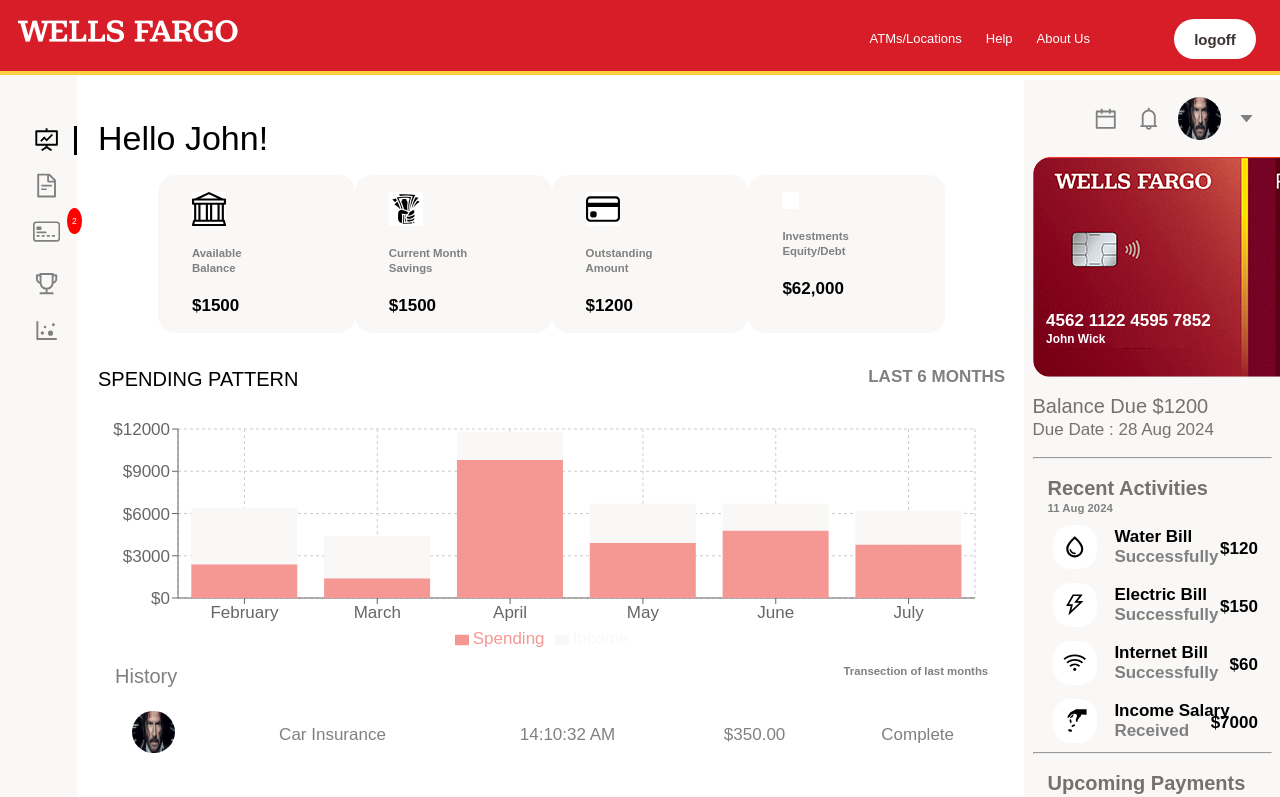
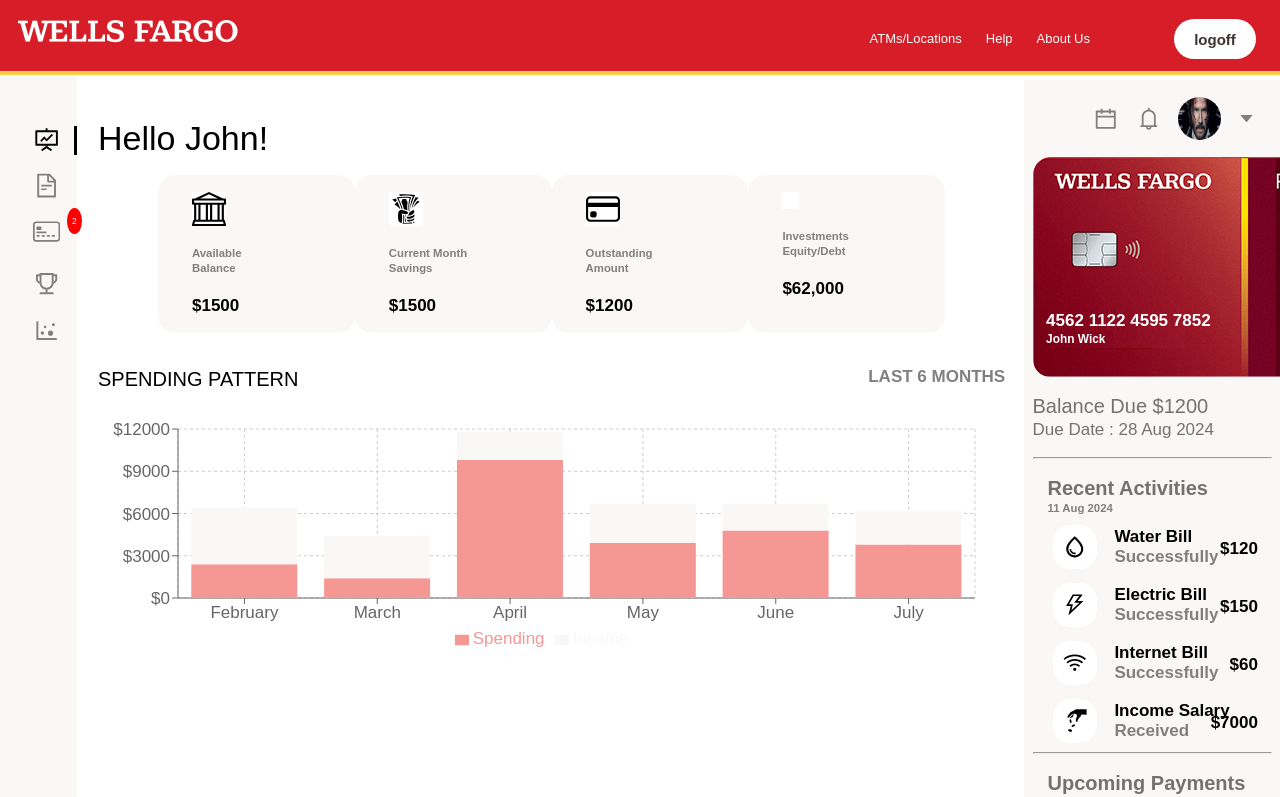
Before and after one commit to krisanup/findash, a React (Create React App) app: page / in a window 1280 px wide. Shown: the top 797 px of the page. Built offline with nearby package versions, Linux system fonts and the light colour scheme; grey boxes are pictures that could not be loaded; some icons are missing; a web font is replaced by a local one.

Commit message:
Update Dashboard.jsx
Removed history

```diff
--- a/src/components/Dashboard.jsx
+++ b/src/components/Dashboard.jsx
@@ -13,7 +13,6 @@
                     <Navbar />
                     <Analytic />
 					<LastSixMonth />
-                    <History />
             </div>
         </Section>
     )
```
